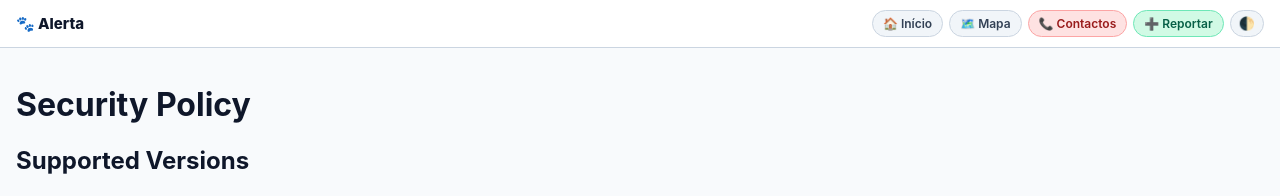
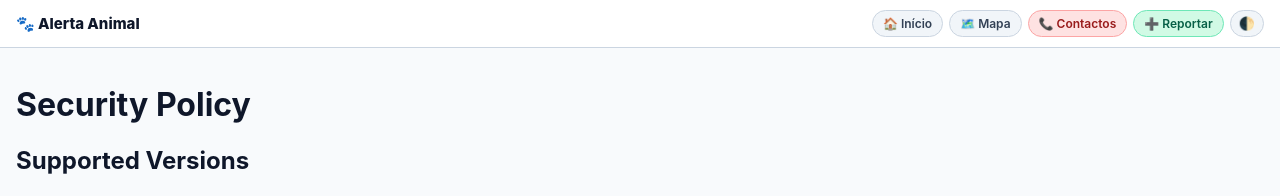
Before and after one commit to ajudaanimal/alerta, a Jekyll site: the page built from SECURITY.md, in a window 1280 px wide. Shown: the top 196 px of the page. Built offline with Jekyll 4.4.1, drawn with Linux system fonts in a browser that asks for light colours; our own code applies the rules of GitHub Pages for plain Markdown files.

Commit message:
Update default.html

```diff
--- a/_layouts/default.html
+++ b/_layouts/default.html
@@ -200,7 +200,7 @@
 
     <!-- Cabeçalho Global -->
     <header class="site-global-header">
-        <a href="{{ '/' | relative_url }}" class="site-title">🐾 Alerta</a>
+        <a href="{{ '/' | relative_url }}" class="site-title">🐾 Alerta Animal</a>
 
         <div class="header-right-group">
             <nav class="fs-nav-links" aria-label="Navegação Principal">
```
